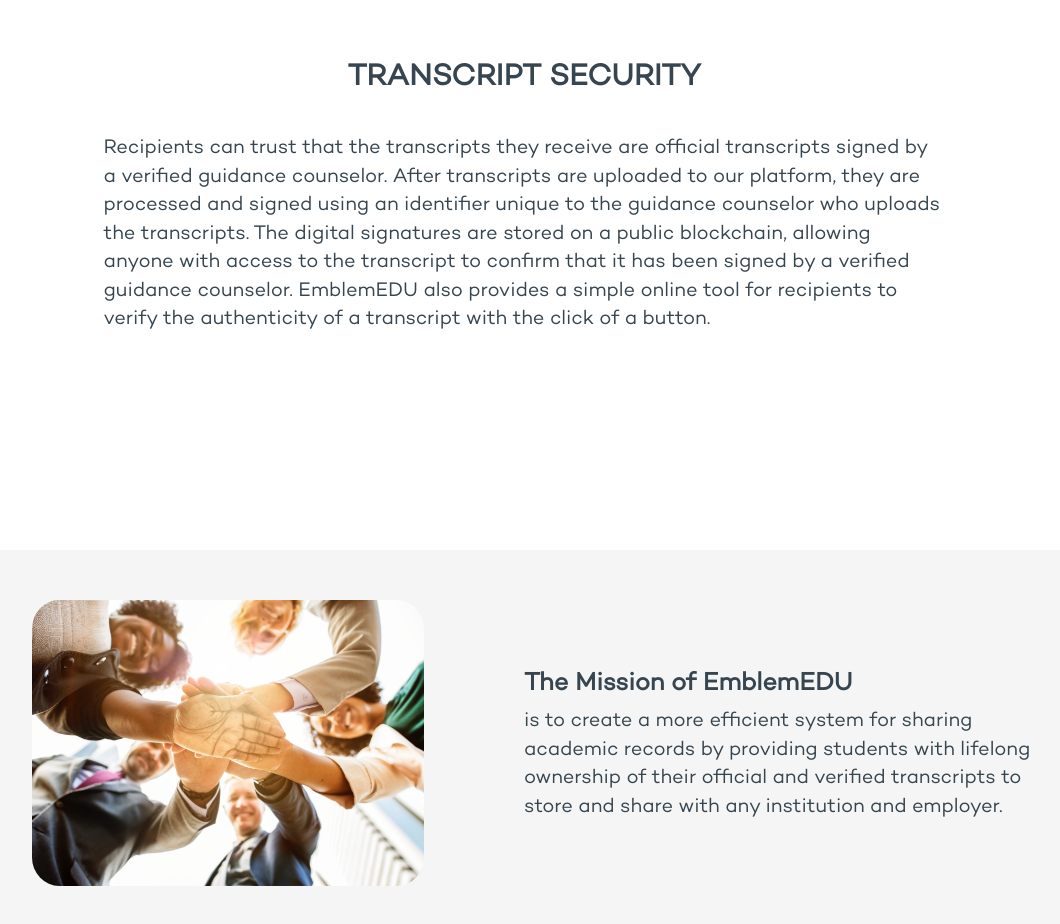
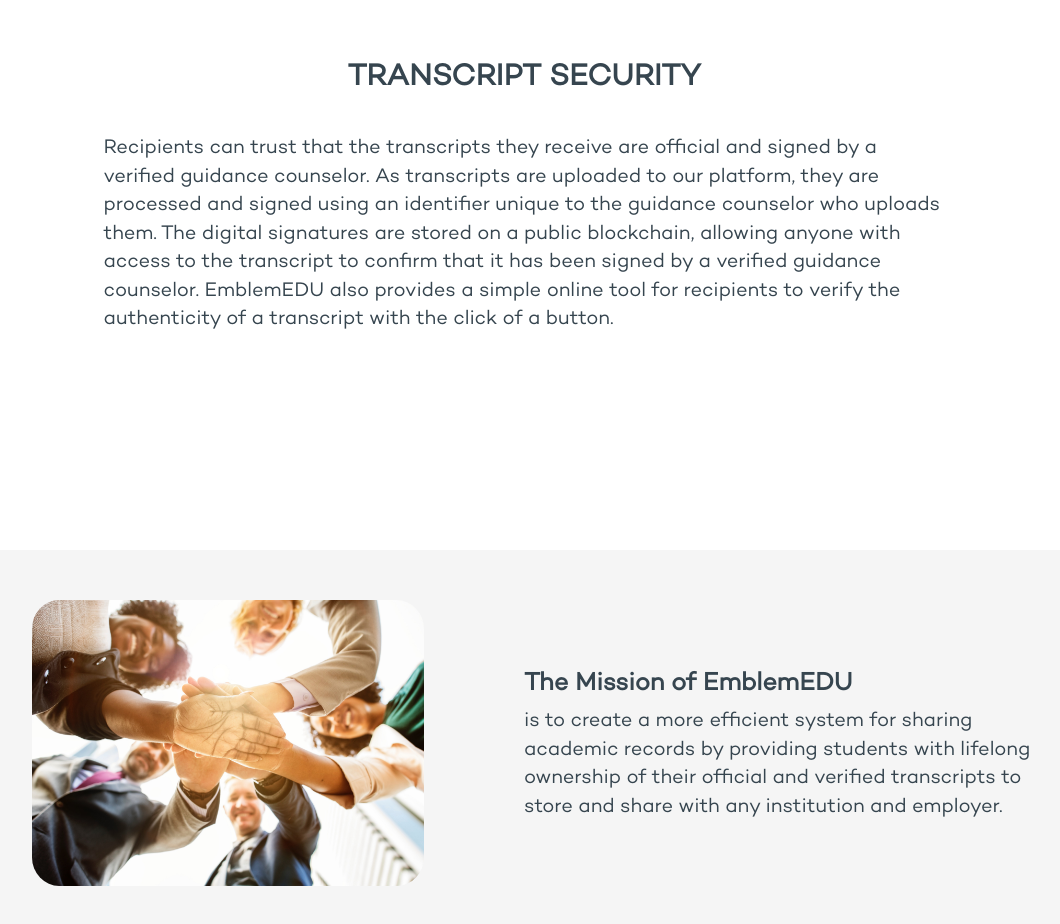
Before and after one commit to transcript-protocol/transcript-protocol.github.io, a plain HTML site: page index.html in a window 1280 px wide. Shown: the part 1800-2724 px from the top of the page, without its empty margins (116-1176 px from the left). Drawn offline with Linux system fonts and the light colour scheme.

Commit message:
updated verbiage in security section (#30)

```diff
--- a/index.html
+++ b/index.html
@@ -119,9 +119,9 @@
                   <div class="centered-column-center">
                     <h2><strong>TRANSCRIPT SECURITY</strong></h2>
                     <p class="col-xs-12 col-md-10">
-                    Recipients can trust that the transcripts they receive are official transcripts signed by a verified guidance counselor.
-                    After transcripts are uploaded to our platform, they are processed and signed using an identifier unique to the guidance
-                    counselor who uploads the transcripts. The digital signatures are stored on a public blockchain, allowing anyone with
+                    Recipients can trust that the transcripts they receive are official and signed by a verified guidance counselor.
+                    As transcripts are uploaded to our platform, they are processed and signed using an identifier unique to the guidance
+                    counselor who uploads them. The digital signatures are stored on a public blockchain, allowing anyone with
                     access to the transcript to confirm that it has been signed by a verified guidance counselor.  EmblemEDU also provides a
                     simple online tool for recipients to verify the authenticity of a transcript with the click of a button.
                     </p>
```
